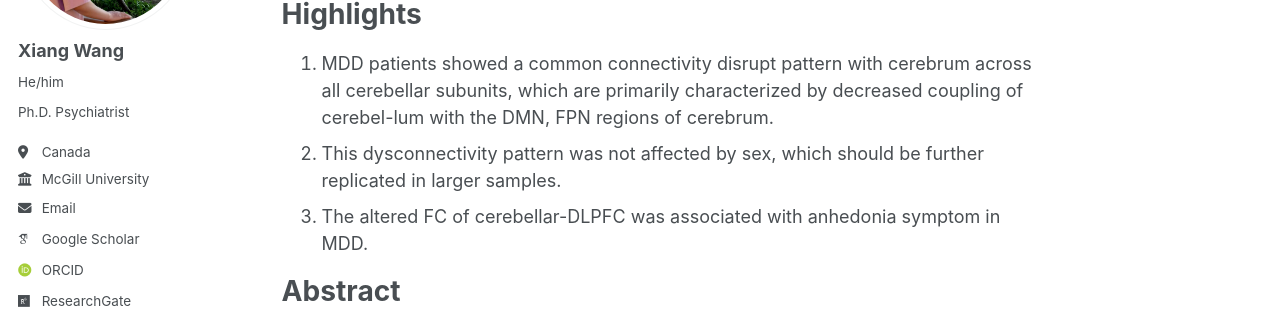
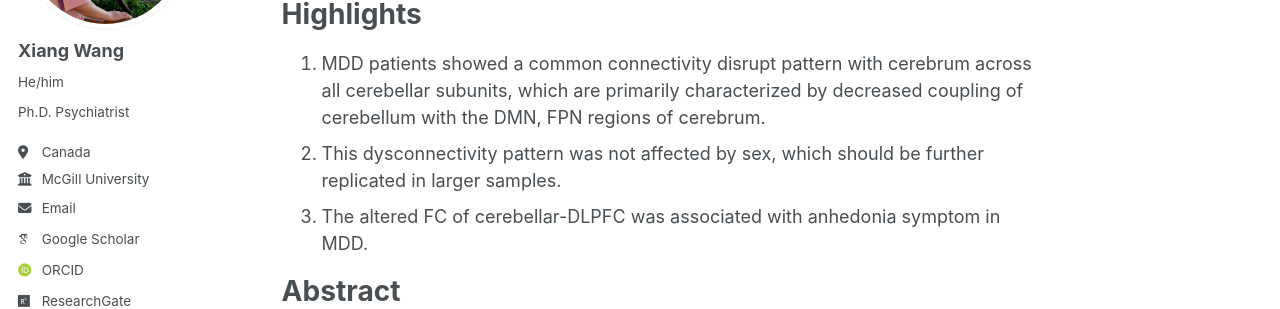
Before and after one commit to Xiang-Wangs/xiang-wangs.github.io, a Jekyll site: the page built from _publications/20230408_Disrupted_functional_connectivity_of_the_cerebellum_with_default_mode_and_frontoparietal_networks_in_young_adults_with_MDD.md, in a window 1280 px wide and 900 px high. Shown: the part 261-570 px from the top of the window. Built offline with Jekyll 4.4.1, drawn with Linux system fonts in a browser that asks for light colours; some web fonts are replaced.

Commit message:
Update 20230408_Disrupted_functional_connectivity_of_the_cerebellum_with_default_mode_and_frontoparietal_networks_in_young_adults_with_MDD.md

```diff
--- a/_publications/20230408_Disrupted_functional_connectivity_of_the_cerebellum_with_default_mode_and_frontoparietal_networks_in_young_adults_with_MDD.md
+++ b/_publications/20230408_Disrupted_functional_connectivity_of_the_cerebellum_with_default_mode_and_frontoparietal_networks_in_young_adults_with_MDD.md
@@ -14,7 +14,7 @@
 ---
 Highlights
 ======
-1. MDD patients showed a common connectivity disrupt pattern with cerebrum across all cerebellar subunits, which are primarily characterized by decreased coupling of cerebel-lum with the DMN, FPN regions of cerebrum.
+1. MDD patients showed a common connectivity disrupt pattern with cerebrum across all cerebellar subunits, which are primarily characterized by decreased coupling of cerebellum with the DMN, FPN regions of cerebrum.
 2. This dysconnectivity pattern was not affected by sex, which should be further replicated in larger samples.
 3. The altered FC of cerebellar-DLPFC was associated with anhedonia symptom in MDD.
 
```
